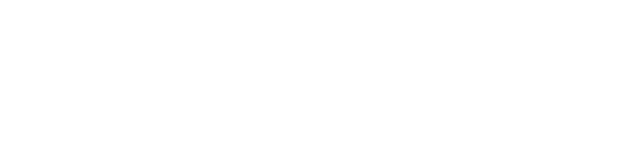
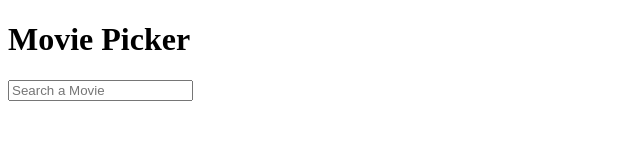
Before and after one commit to zachary-berdell-elliott/Watchr, a plain HTML site: page index.html in a window 1280 px wide. Shown: the whole page, without its empty margins (0-640 px from the left). Drawn offline with nearby package versions, Linux system fonts and the light colour scheme.

Commit message:
File structure set up. Html worked on a little.

```diff
--- a/index.html
+++ b/index.html
@@ -8,7 +8,13 @@
 
 </head>
 <body>
-
+  <header>
+    <h1>Movie Picker</h1>
+    <form aria-label="search bar" id="search-bar">
+      <input type="text" placeholder="Search a Movie"></input>
+      <i role="button" src=""></i>
+    </form>
+  </header>
   <script src="https://code.jquery.com/jquery-3.6.0.min.js" integrity="sha256-/xUj+3OJU5yExlq6GSYGSHk7tPXikynS7ogEvDej/m4=" crossorigin="anonymous"></script>
   <script src="assets/script.js"></script>
 </body>
```
